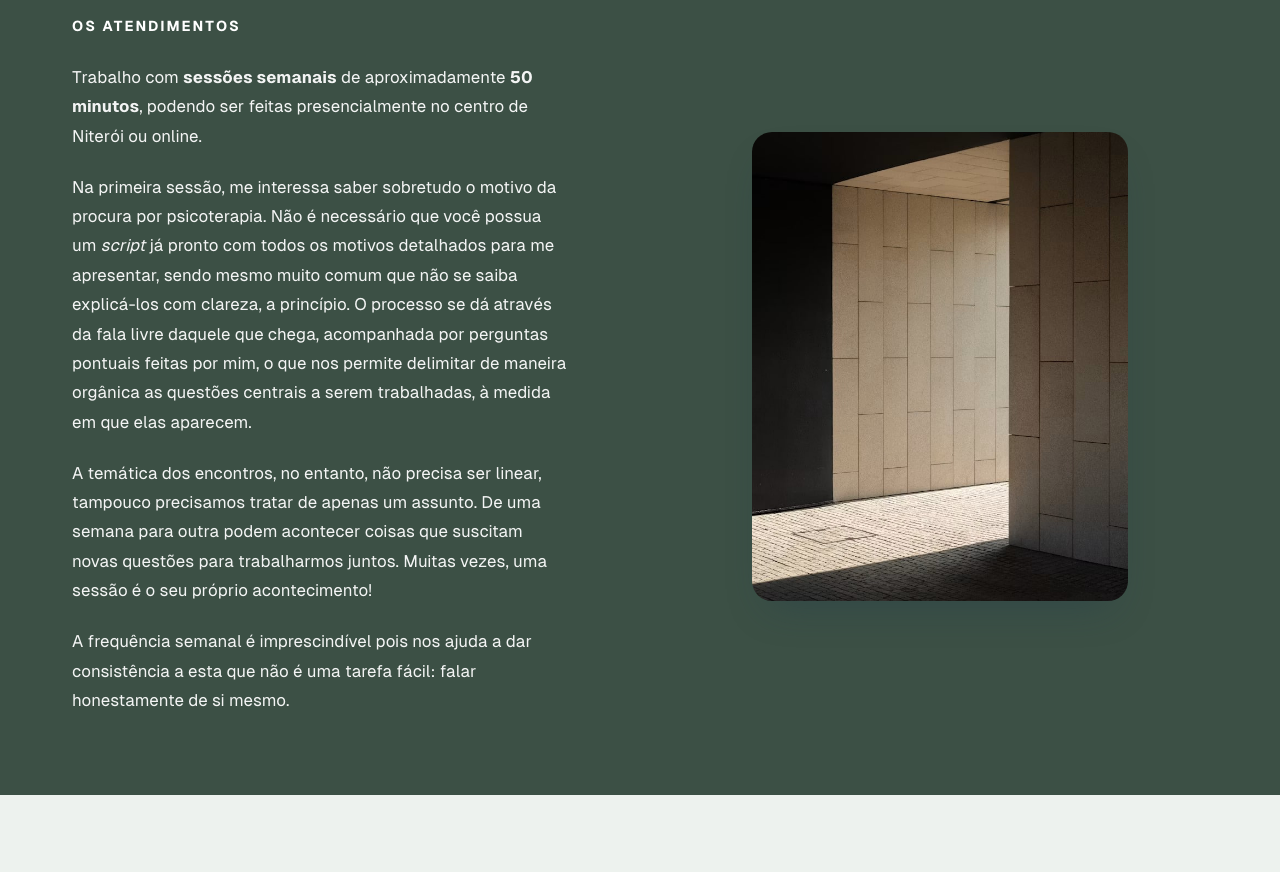
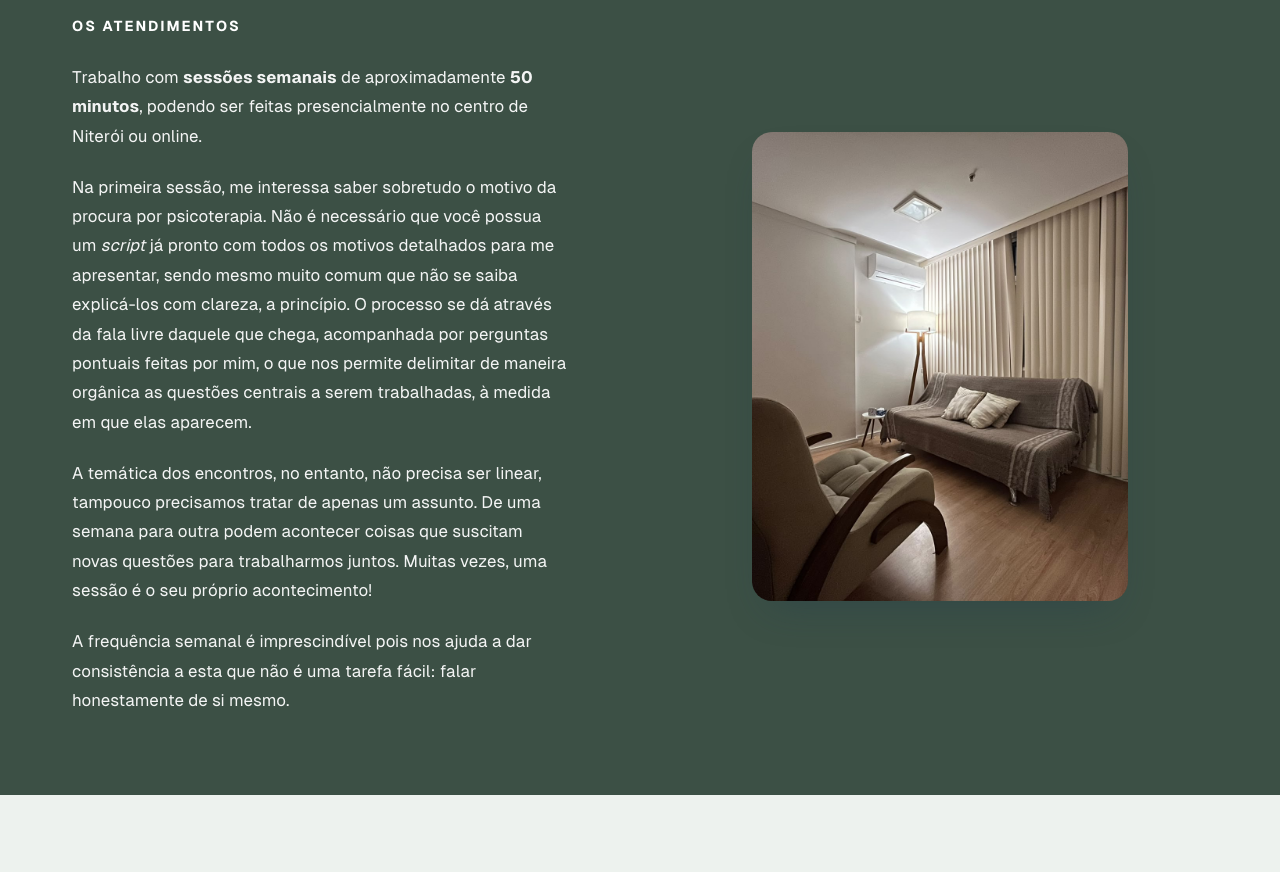
Before and after one commit to carvalhoewerton/psicolanding, a plain HTML site: page psico-landing/index.html in a window 1280 px wide. Shown: the part 2720-3592 px from the top of the page. Drawn offline with Linux system fonts and the light colour scheme.

Commit message:
fix: modificações 12/11 (imagem do consultorio)

```diff
--- a/psico-landing/index.html
+++ b/psico-landing/index.html
@@ -183,7 +183,7 @@
       </div>
 
       <div class="split-media">
-        <img src="assets/images/porta.jpg" alt="Corredor iluminado, com luz entrando por uma porta">
+        <img src="assets/images/consultorio.jpeg" alt="Corredor iluminado, com luz entrando por uma porta">
       </div>
 
     </div>
```
Also changed, not shown: psico-landing/assets/images/consultorio.jpeg (added).
